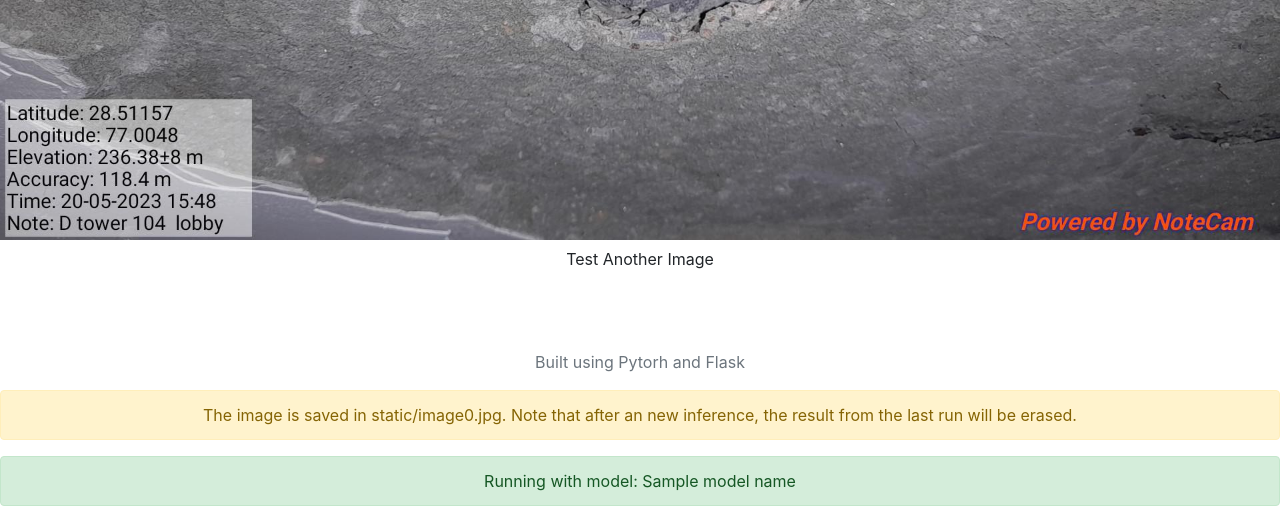
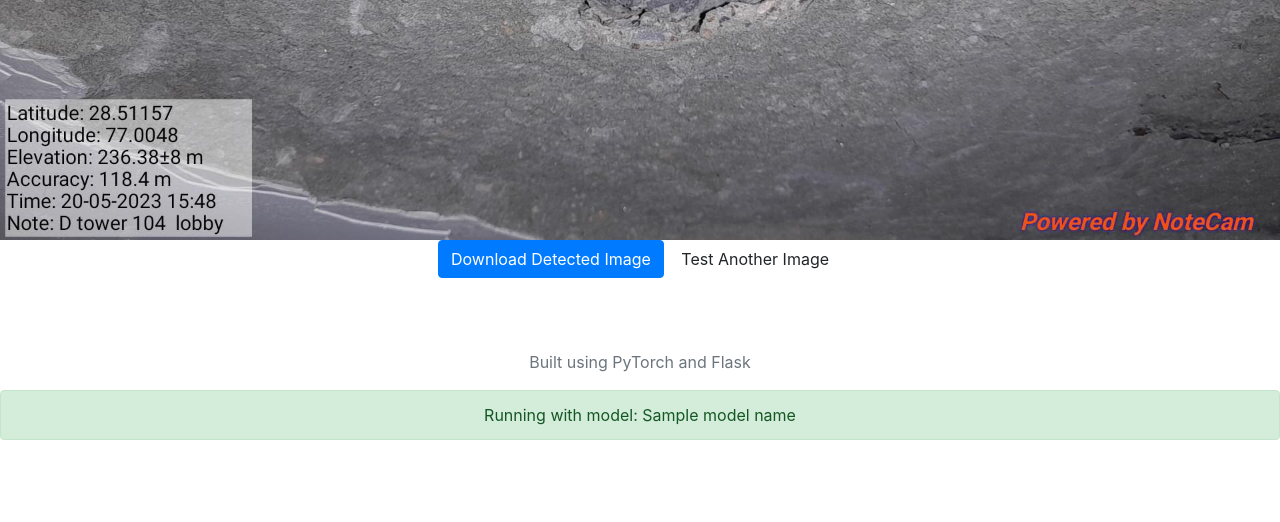
Before and after one commit to asparmar14/Defect-Detection, a Flask app: template templates/result.html in a window 1280 px wide. Shown: the part 612-1134 px from the top of the page. After the commit the page ends 1052 px from the top, so only its background shows below. Run offline with Flask 3, Linux system fonts and the light colour scheme; the template is opened without the code that fills it: most values are stand-ins (such as "Sample title", 1, 10 or a date in 2020); some libraries are stand-ins or nearby versions.

Commit message:
Update result.html

```diff
--- a/templates/result.html
+++ b/templates/result.html
@@ -20,21 +20,22 @@
   </style>
   <link rel="stylesheet" href="/static/style.css">
 
-  <title>Image Prediction using PyTorch</title>
+  <title>Image Predictions</title>
 </head>
 
 <body class="text-center">
-  <form class="form-signin card_res mb-6" method=post enctype=multipart/form-data>
+  <form class="form-signin card_res mb-6" method="post" enctype="multipart/form-data">
     <img class="mb-4" src="{{url_for('static', filename='new_logo.jpg')}}" width="120">
     <h1 class="h3 mb-3 font-weight-normal">Prediction:</h1>
 
-    <img class="img-fluid" src={{ url_for('static', filename="image0.jpg" ) }} alt="User_Image" max-width="100%"
-      height="auto">
+    <img class="img-fluid" src="{{ url_for('static', filename='image0.jpg') }}" alt="User Image" style="max-width: 100%; height: auto;">
 
-    <button class="btn mb-4"> Test Another Image </button>
-    <p class="mt-5 mb-3 text-muted">Built using Pytorh and Flask</p>
+    <!-- Download Button -->
+    <a href="{{ url_for('static', filename='image0.jpg') }}" class="btn btn-primary mb-4" download="predicted_image.jpg">Download Detected Image</a>
+
+    <button class="btn mb-4">Test Another Image</button>
+    <p class="mt-5 mb-3 text-muted">Built using PyTorch and Flask</p>
   </form>
-
 
   <script src="//code.jquery.com/jquery-3.3.1.slim.min.js"
     integrity="sha384-q8i/X+965DzO0rT7abK41JStQIAqVgRVzpbzo5smXKp4YfRvH+8abtTE1Pi6jizo"
@@ -47,10 +48,6 @@
     crossorigin="anonymous"></script>
   <script src="static/script.js"></script>
 
-  <div class="alert alert-warning" role="alert">
-    The image is saved in static/image0.jpg. Note that after an new inference, the result from the last run will be
-    erased.
-  </div>
   <div class="alert alert-success" role="alert"> Running with model: {{ model_name }} </div>
 </body>
 
```
